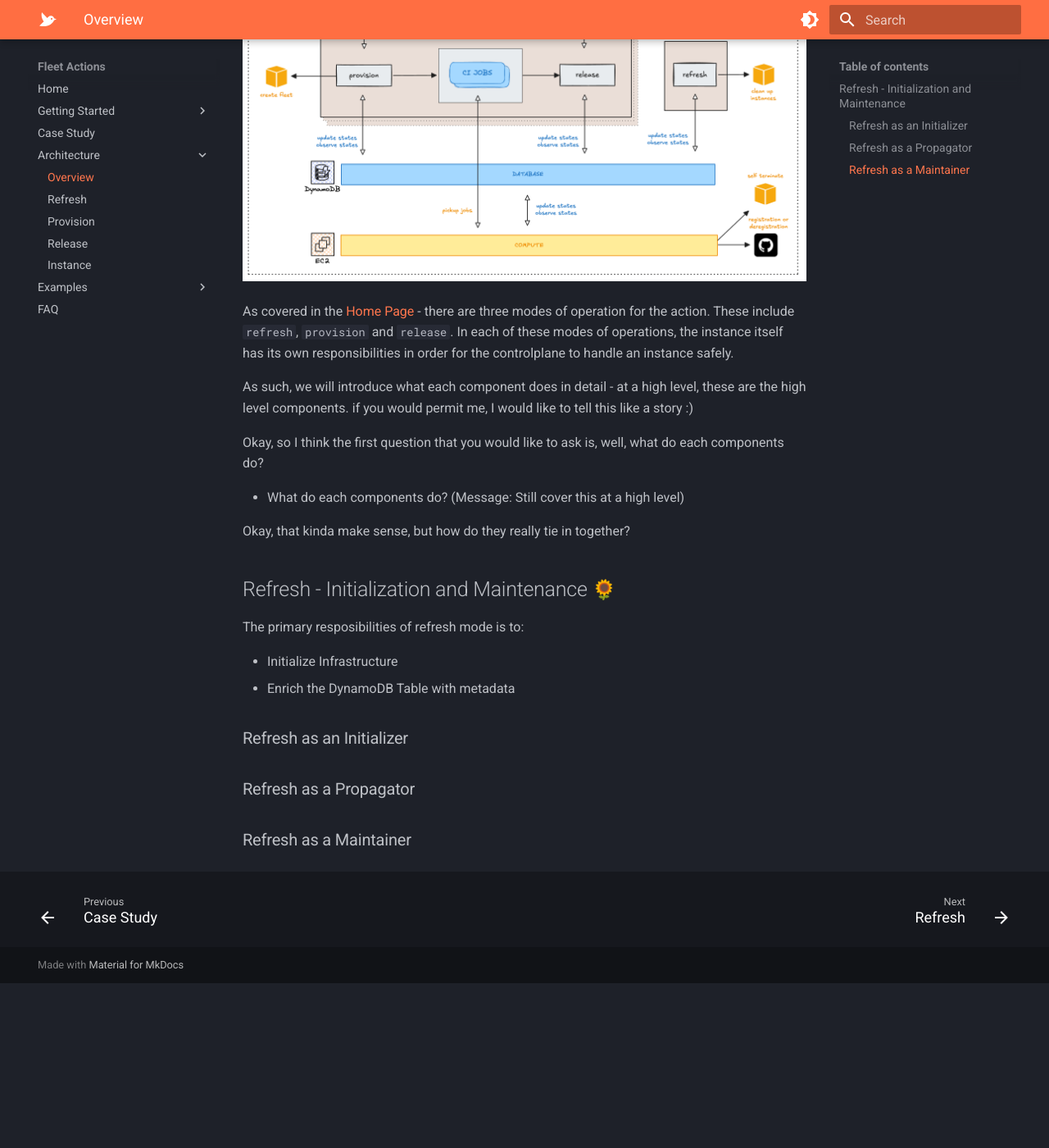
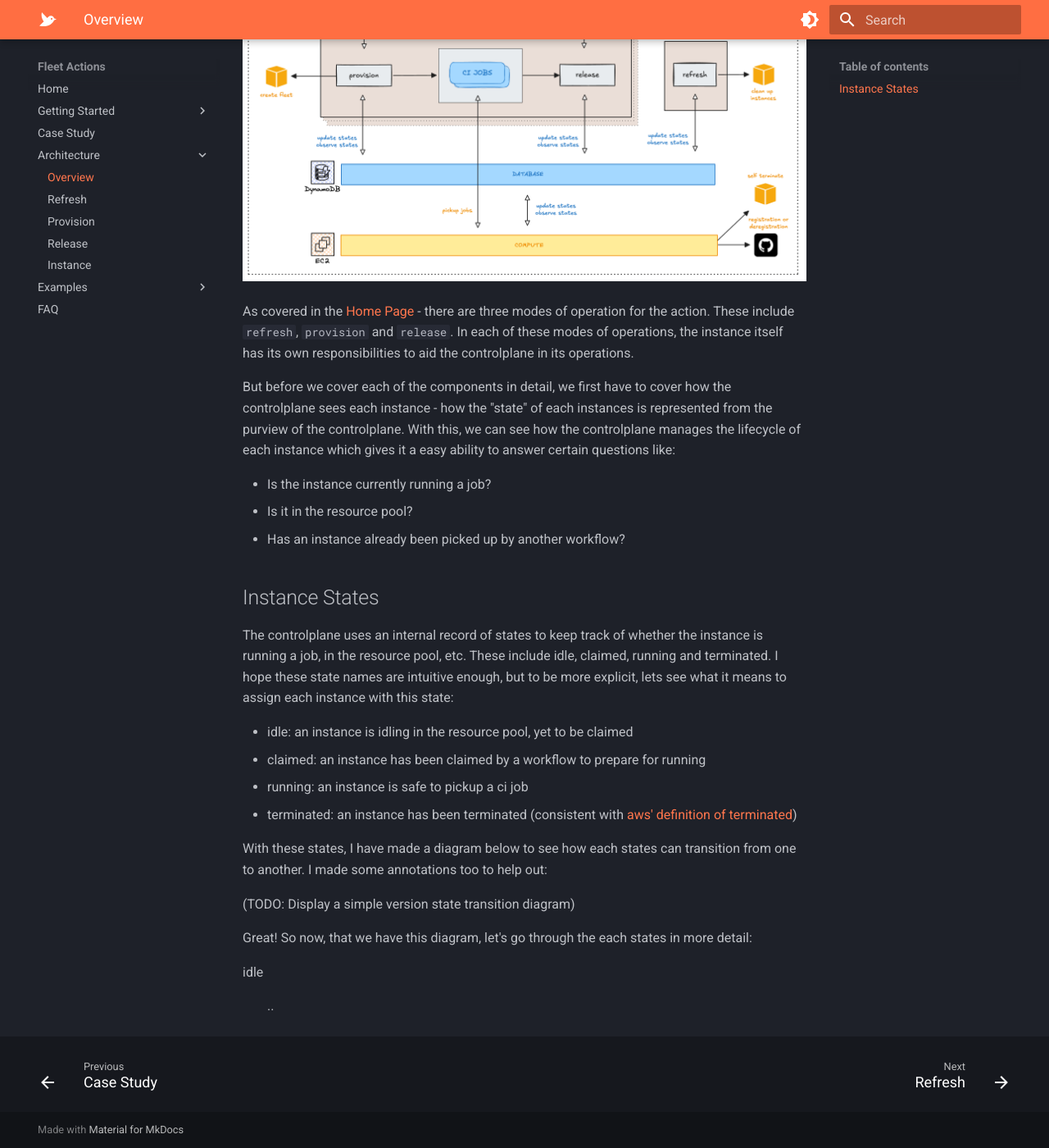
Before and after one commit to fleet-actions/ec2-runner-pool-manager, an MkDocs documentation site: the page built from docs/architecture/overview.md, in a window 1280 px wide and 1400 px high, scrolled down 399 px. Shown: the whole window at 82% size. Built offline with MkDocs 1.6.1 and Material for MkDocs 9.7.7, drawn with Linux system fonts in a browser that asks for light colours; emoji names are drawn with the system emoji font; before the commit the page ends 1598 px from its top, so only the background shows below that.

Commit message:
docs(architecture): clarify controlplane instance states

```diff
--- a/docs/architecture/overview.md
+++ b/docs/architecture/overview.md
@@ -6,28 +6,28 @@ In comparison to the simplfied architecture found in [Home Page](../index.md), a
 
 ![Overall Architecture](../assets/overall-architecture.png)
 
-As covered in the [Home Page](../index.md) - there are three modes of operation for the action. These include `refresh`, `provision` and `release`. In each of these modes of operations, the instance itself has its own responsibilities in order for the controlplane to handle an instance safely.
+As covered in the [Home Page](../index.md) - there are three modes of operation for the action. These include `refresh`, `provision` and `release`. In each of these modes of operations, the instance itself has its own responsibilities  to aid the controlplane in its operations.
 
-As such, we will introduce what each component does in detail - at a high level, these are the high level components. if you would permit me, I would like to tell this like a story :)
+But before we cover each of the components in detail, we first have to cover how the controlplane sees each instance - how the "state" of each instances is represented from the purview of the controlplane. With this, we can see how the controlplane manages the lifecycle of each instance which gives it a easy ability to answer certain questions like:
 
-Okay, so I think the first question that you would like to ask is, well, what do each components do?
+- Is the instance currently running a job?
+- Is it in the resource pool?
+- Has an instance already been picked up by another workflow?
 
-- What do each components do? (Message: Still cover this at a high level)
+## Instance States
 
-Okay, that kinda make sense, but how do they really tie in together?
+The controlplane uses an internal record of states to keep track of whether the instance is running a job, in the resource pool, etc. These include idle, claimed, running and terminated. I hope these state names are intuitive enough, but to be more explicit, lets see what it means to assign each instance with this state:
 
+- idle: an instance is idling in the resource pool, yet to be claimed
+- claimed: an instance has been claimed by a workflow to prepare for running
+- running: an instance is safe to pickup a ci job
+- terminated: an instance has been terminated (consistent with [aws' definition of terminated](https://docs.aws.amazon.com/AWSEC2/latest/UserGuide/terminating-instances.html))
 
+With these states, I have made a diagram below to see how each states can transition from one to another. I made some annotations too to help out:
 
+(TODO: Display a simple version state transition diagram)
 
-## Refresh - Initialization and Maintenance :sunflower:
+Great! So now, that we have this diagram, let's go through the each states in more detail:
 
-The primary resposibilities of refresh mode is to:
-
-- Initialize Infrastructure
-- Enrich the DynamoDB Table with metadata
-
-### Refresh as an Initializer
-
-### Refresh as a Propagator
-
-### Refresh as a Maintainer
+idle
+:    ..
```
